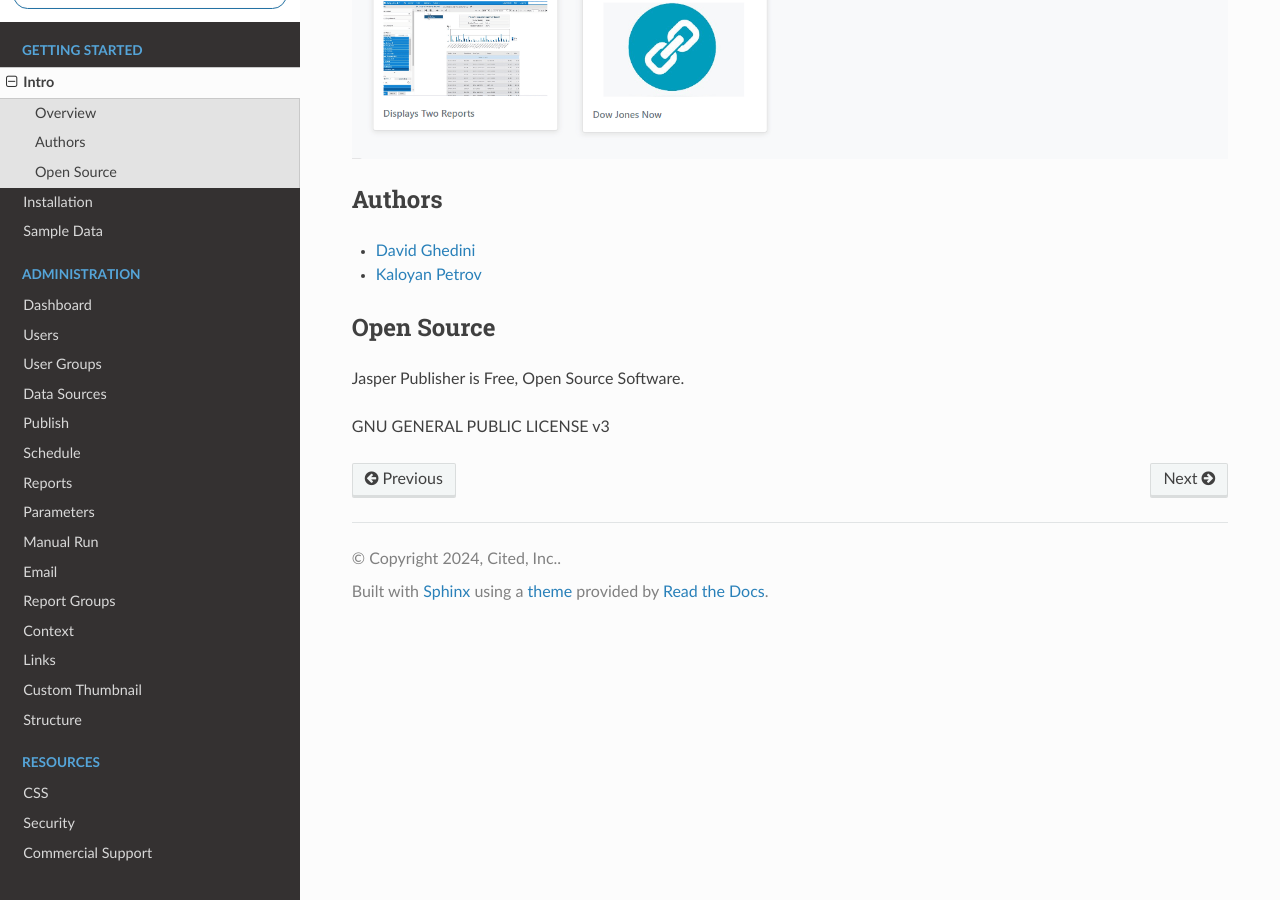
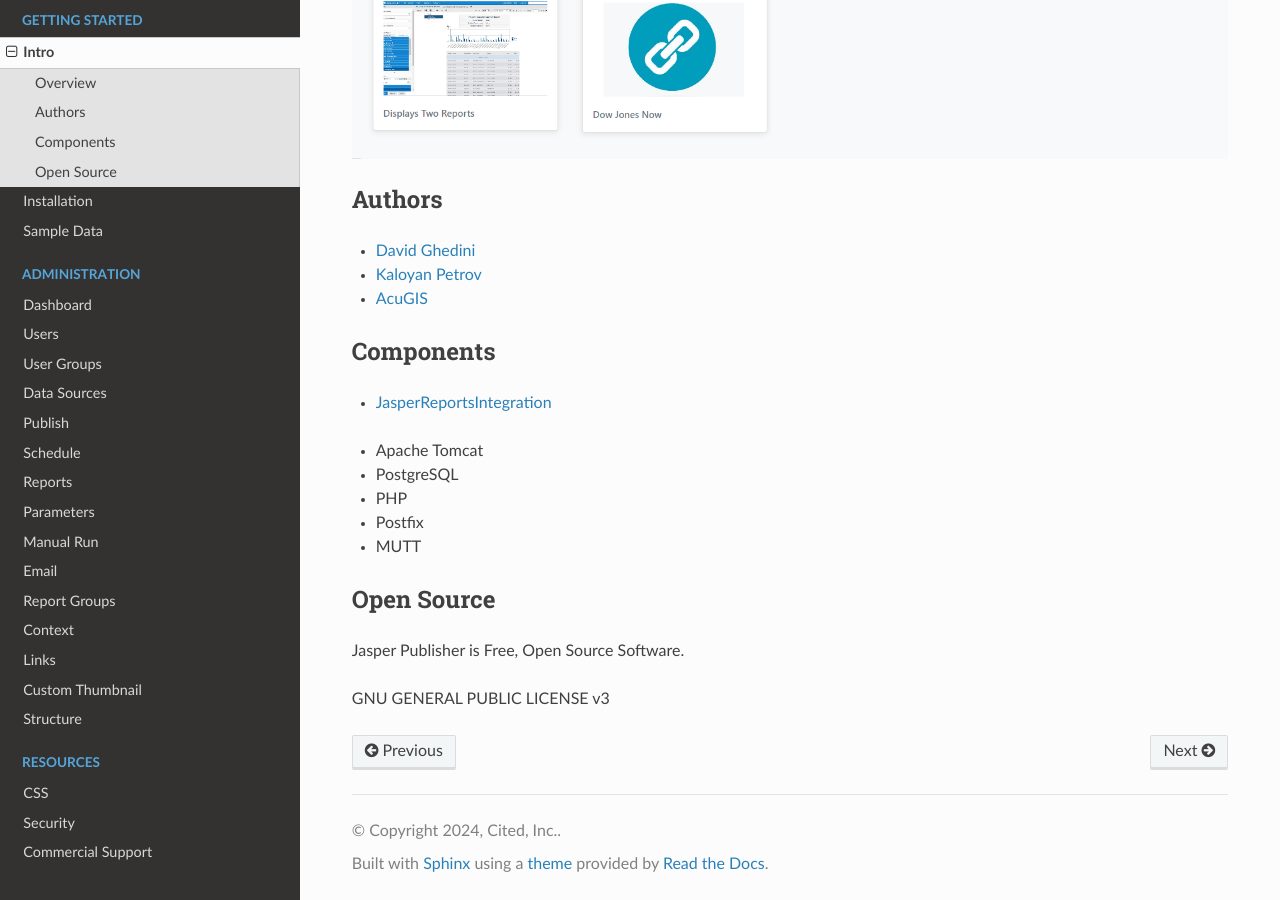
Before and after one commit to AcuGIS/jasper-report-publisher, a Sphinx documentation site: the page built from docs/intro.rst, in a window 1280 px wide and 900 px high, scrolled down 823 px. Built offline with Sphinx 7.4.7 and the Read the Docs theme 2.0.0, drawn with Linux system fonts in a browser that asks for light colours; pages that are not in the unit, such as notebooks, are missing from menus.

Commit message:
Update intro.rst

```diff
--- a/docs/intro.rst
+++ b/docs/intro.rst
@@ -20,11 +20,22 @@ Authors
 -------
 * `David Ghedini`_
 * `Kaloyan Petrov`_
+* `AcuGIS`_
 
 .. _`David Ghedini`: https://github.com/DavidGhedini
 .. _`Kaloyan Petrov`: https://github.com/kaloyan13
+.. _`AcuGIS`: https://www.acugis.com
 
+Components
+-------------
 
+* `JasperReportsIntegration`_
+.. _`JasperReportsIntegration`: https://github.com/daust/JasperReportsIntegration
+* Apache Tomcat
+* PostgreSQL
+* PHP
+* Postfix
+* MUTT
 
 Open Source
 -----------
```
